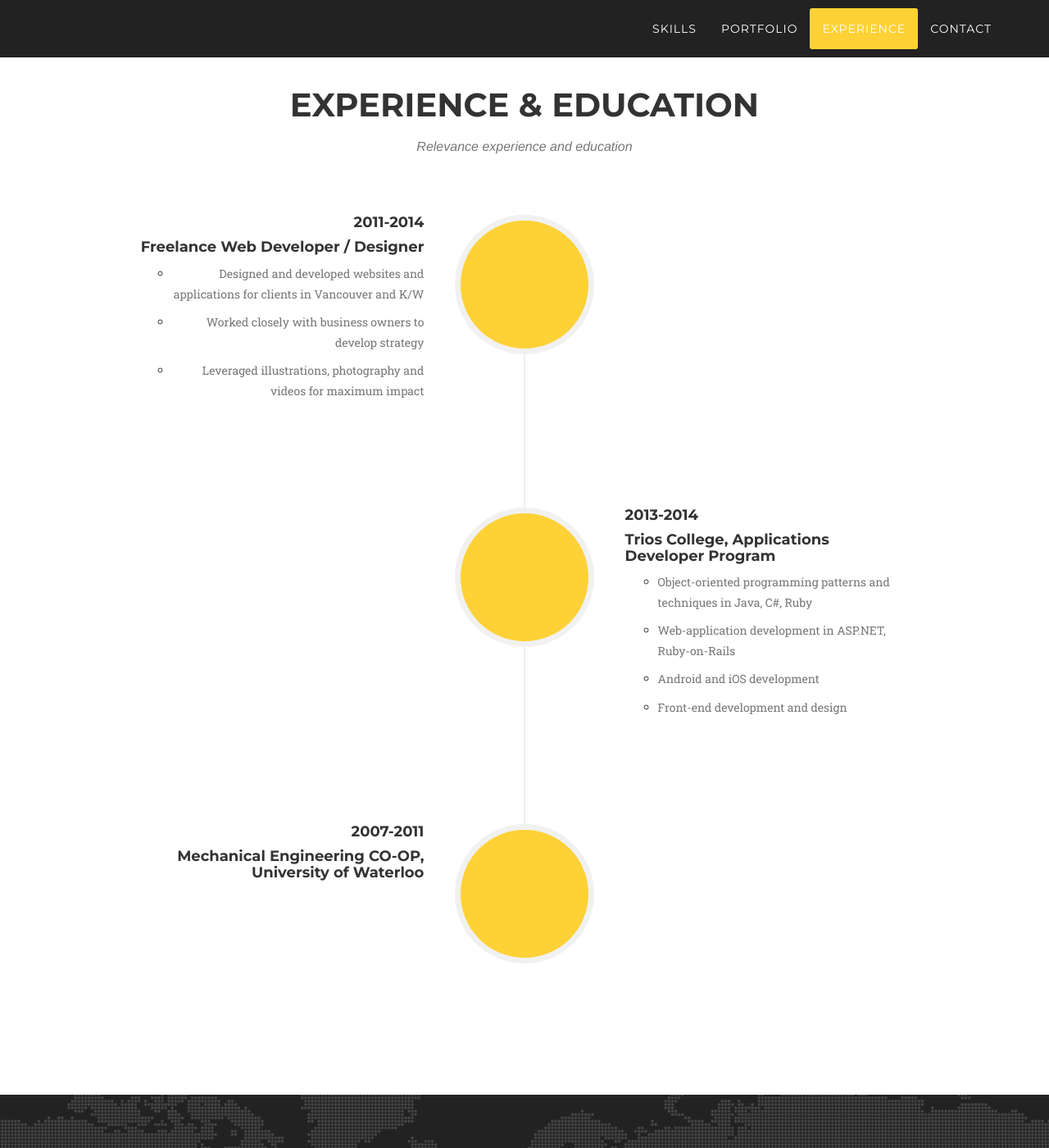
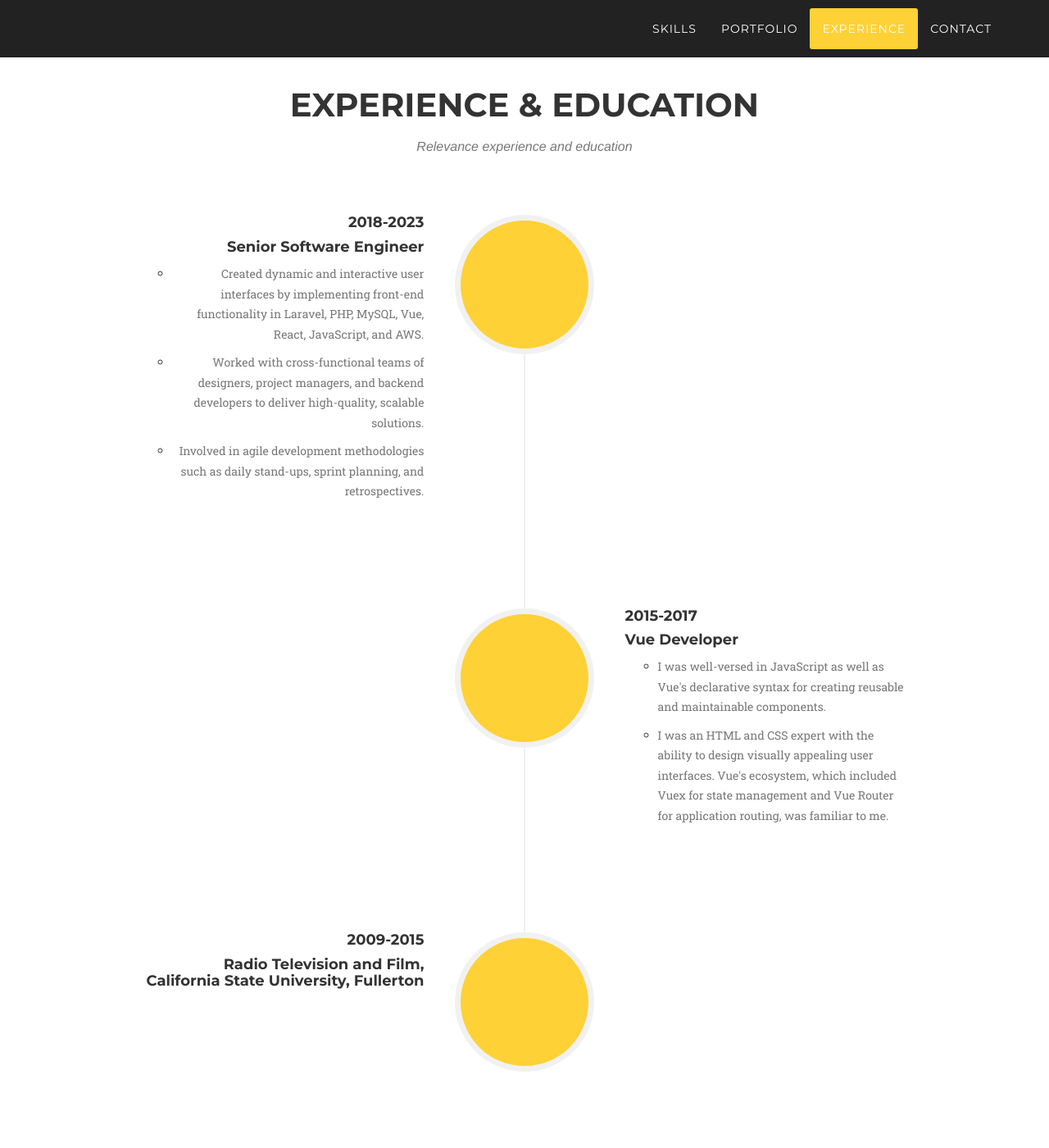
Before and after one commit to BryanMorales215/BryanMorales215.github.io, a Jekyll site: the page built from _posts/2014-09-15-Invasive-Fish.markdown, in a window 1280 px wide and 1400 px high, scrolled down 3907 px. Shown: the whole window at 82% size. Built offline with Jekyll 4.4.1, drawn with Linux system fonts in a browser that asks for light colours; some web fonts are replaced.

Commit message:
Update about.html

```diff
--- a/_includes/about.html
+++ b/_includes/about.html
@@ -16,26 +16,26 @@
                             </div>
                             <div class="timeline-panel">
                                 <div class="timeline-heading">
-                                    <h4>2011-2014</h4>
-                                    <h4 class="subheading">Freelance Web Developer / Designer</h4>
+                                    <h4>2018-2023</h4>
+                                    <h4 class="subheading">Senior Software Engineer</h4>
                                 </div>
                                 <div class="timeline-body">
                                         <ul>
                                             <li>
                                                 <p class="text-muted">
-                                                Designed and developed websites and applications for clients in Vancouver and K/W
+                                                Created dynamic and interactive user interfaces by implementing front-end functionality in Laravel, PHP, MySQL, Vue, React, JavaScript, and AWS.
                                                 </p>
                                             </li>
                                             <li>
                                                 <p class="text-muted">
-                                                Worked closely with business owners to develop strategy
+                                                Worked with cross-functional teams of designers, project managers, and backend developers to deliver high-quality, scalable solutions.
                                                 </p>
                                             </li>
                                             <li>
                                                 <p class="text-muted">
-                                                Leveraged illustrations, photography and videos for maximum impact
+                                                Involved in agile development methodologies such as daily stand-ups, sprint planning, and retrospectives.
                                                 </p>
-                                                </li>
+                                            </li>
                                         </ul>
                                 </div>
                             </div>
@@ -46,27 +46,19 @@
                             </div>
                             <div class="timeline-panel">
                                 <div class="timeline-heading">
-                                    <h4>2013-2014</h4>
-                                    <h4 class="subheading">Trios College, Applications Developer Program</h4>
+                                    <h4>2015-2017</h4>
+                                    <h4 class="subheading">Vue Developer</h4>
                                 </div>
                                 <div class="timeline-body">
                                     <ul>
                                             <li>
                                                 <p class="text-muted">
-                                                Object-oriented programming patterns and techniques in Java, C#, Ruby
+                                                I was well-versed in JavaScript as well as Vue's declarative syntax for creating reusable and maintainable components.
                                                 </p>
                                             </li>
                                             <li>
                                                 <p class="text-muted">
-                                                 Web-application development in ASP.NET, Ruby-on-Rails
-                                                </p>
-                                            </li>
-                                            <li>
-                                                <p class="text-muted">Android and iOS development
-                                                </p>
-                                            </li>
-                                            <li>
-                                                <p class="text-muted">Front-end development and design
+                                                 I was an HTML and CSS expert with the ability to design visually appealing user interfaces. Vue's ecosystem, which included Vuex for state management and Vue Router for application routing, was familiar to me.
                                                 </p>
                                             </li>
                                         </ul>
@@ -79,8 +71,8 @@
                             </div>
                             <div class="timeline-panel">
                                 <div class="timeline-heading">
-                                    <h4>2007-2011</h4>
-                                    <h4 class="subheading">Mechanical Engineering CO-OP, <br /> University of Waterloo </h4>
+                                    <h4>2009-2015</h4>
+                                    <h4 class="subheading">Radio Television and Film, <br /> California State University, Fullerton </h4>
                                 </div>
                                 <div class="timeline-body">
                                 </div>
```
